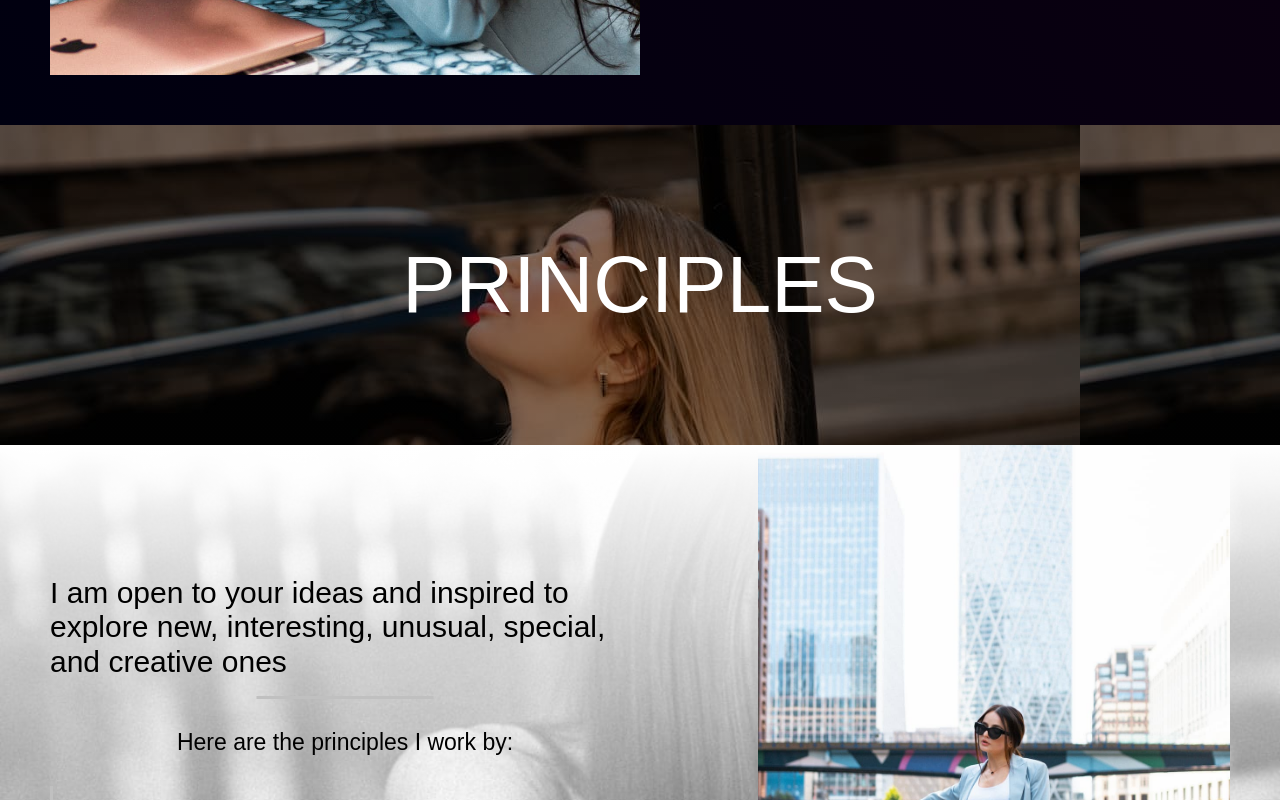
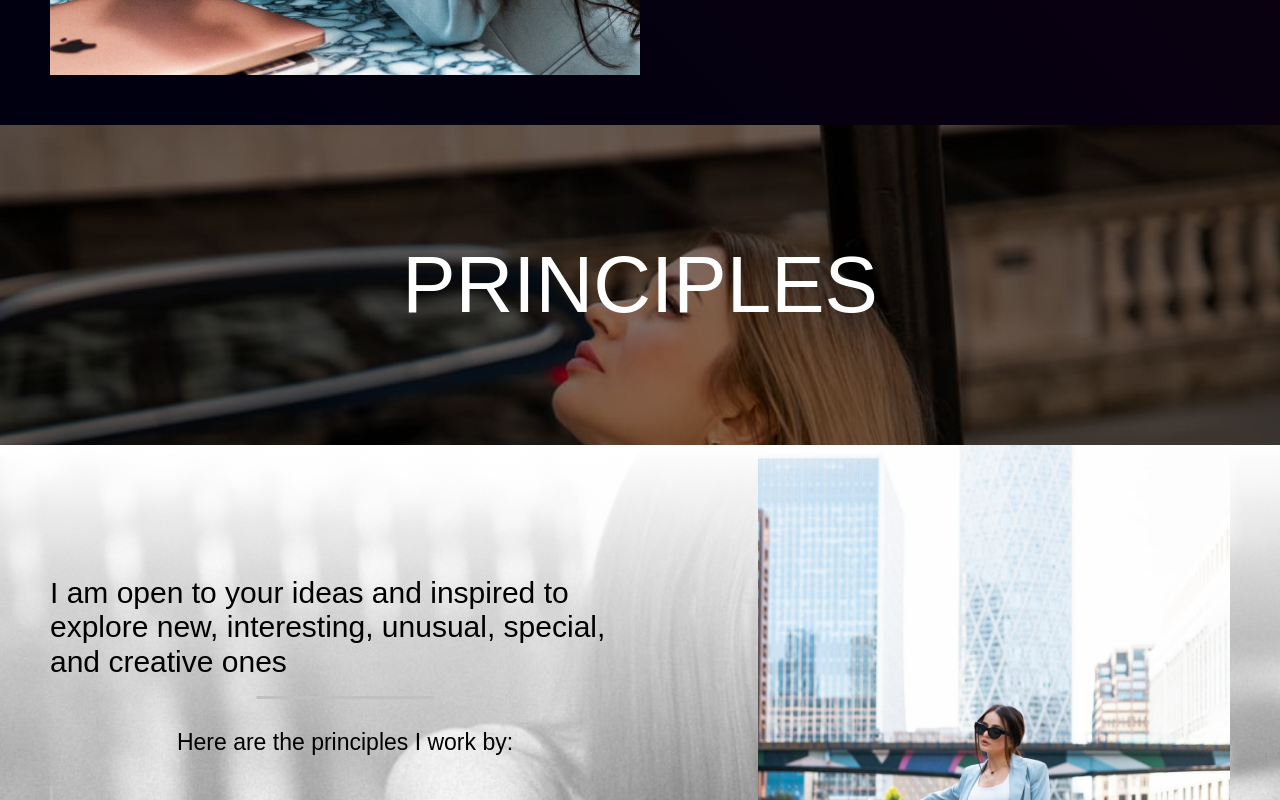
Before and after one commit to roma-cwby/photo, a React (Create React App) app: page / in a window 1280 px wide. Shown: the part 1760-2560 px from the top of the page. Built offline with nearby package versions, Linux system fonts and the light colour scheme; the HTML template or start-up script is replaced by a standard one; a web font is replaced by a local one.

Commit message:
fix section title bg

```diff
--- a/src/App.js
+++ b/src/App.js
@@ -16,7 +16,7 @@ function App() {
       <Header />
       <Hero />
       <About />
-      <SectionTitle title={getText('principles')} position="10" />
+      <SectionTitle title={getText('principles')} position="8" />
       <Principles />
       <SectionTitle title={getText('process')} position="30" />
       <Process />
--- a/src/components/SectionTitle/SectionTitle.jsx
+++ b/src/components/SectionTitle/SectionTitle.jsx
@@ -5,8 +5,7 @@ export const SectionTitle = ({ title, position }) => {
   return (
     <PhotoTitle
       style={{
-        background: `linear-gradient(#00000070, #00000070), url(${bg})`,
-        backgroundPositionY: `${position}%`,
+        background: `linear-gradient(#00000070, #00000070), url(${bg}) center ${position}% / cover no-repeat`,
       }}
     >
       <h2>{title}</h2>
--- a/src/components/SectionTitle/SectionTitle.styled.js
+++ b/src/components/SectionTitle/SectionTitle.styled.js
@@ -8,8 +8,9 @@ export const PhotoTitle = styled.div`
   width: 100%;
   height: 40vh;
 
+  /* background-repeat: no-repeat;
   background-size: cover;
-  background-repeat: no-repeat;
+  background-position-x: center; */
 
   h2 {
     color: var(--white-color);
```
